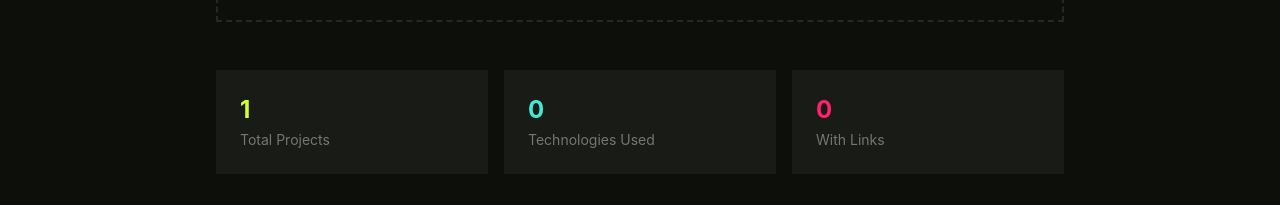
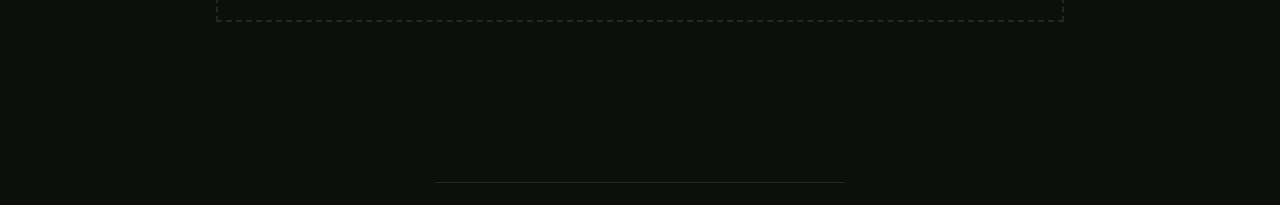
Before and after one commit to TehamiKamdar/resumetosite, a React (Vite) app: page /builder/projects in a window 1280 px wide. Shown: the part 1016-1221 px from the top of the page. Built offline with nearby package versions, Linux system fonts and the light colour scheme.

Commit message:
minor changes

```diff
--- a/src/pages/builder/Experience.tsx
+++ b/src/pages/builder/Experience.tsx
@@ -235,26 +235,6 @@ const Experience = () => {
             </span>
           </div>
         </button>
-
-        {/* Experience Stats */}
-        <div className="grid grid-cols-3 gap-4">
-          <div className="bg-white/5 p-6">
-            <div className="text-[#d2ff2f] text-2xl font-bold mb-1">{experiences.length}</div>
-            <div className="text-white/40 text-sm">Total Experiences</div>
-          </div>
-          <div className="bg-white/5 p-6">
-            <div className="text-[#41ead4] text-2xl font-bold mb-1">
-              {experiences.filter(exp => exp.currentlyWorking).length}
-            </div>
-            <div className="text-white/40 text-sm">Current Positions</div>
-          </div>
-          <div className="bg-white/5 p-6">
-            <div className="text-[#ff206e] text-2xl font-bold mb-1">
-              {new Set(experiences.map(exp => exp.company).filter(c => c)).size}
-            </div>
-            <div className="text-white/40 text-sm">Companies</div>
-          </div>
-        </div>
       </div>
 
       {/* Simple Progress Bar */}
--- a/src/pages/builder/Projects.tsx
+++ b/src/pages/builder/Projects.tsx
@@ -297,26 +297,6 @@ const Projects = () => {
             </span>
           </div>
         </button>
-
-        {/* Project Stats */}
-        <div className="grid grid-cols-3 gap-4">
-          <div className="bg-white/5 p-6">
-            <div className="text-[#d2ff2f] text-2xl font-bold mb-1">{projects.length}</div>
-            <div className="text-white/40 text-sm">Total Projects</div>
-          </div>
-          <div className="bg-white/5 p-6">
-            <div className="text-[#41ead4] text-2xl font-bold mb-1">
-              {projects.reduce((acc, p) => acc + p.techStack.filter(t => t.trim()).length, 0)}
-            </div>
-            <div className="text-white/40 text-sm">Technologies Used</div>
-          </div>
-          <div className="bg-white/5 p-6">
-            <div className="text-[#ff206e] text-2xl font-bold mb-1">
-              {projects.filter(p => p.url || p.repo).length}
-            </div>
-            <div className="text-white/40 text-sm">With Links</div>
-          </div>
-        </div>
       </div>
 
       {/* Simple Progress Bar */}
```
